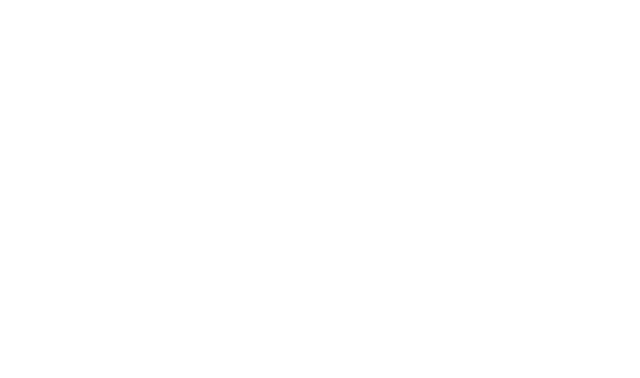
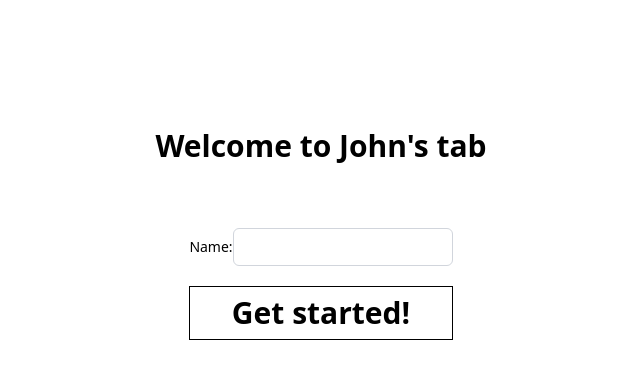
Before and after one commit to eugeneh1217/splab_cont, a React (Vite) app in the folder frontend/: page /member_home in a window 1280 px wide. Before the commit this address had no page. Shown: the top 378 px of the page, without its empty margins (319-959 px from the left). Built offline with nearby package versions, Linux system fonts and the light colour scheme.

Commit message:
member home page

```diff
--- a/frontend/src/App.jsx
+++ b/frontend/src/App.jsx
@@ -3,6 +3,7 @@
 import Home from "./integrals/Home";
 import MemberFInal from "./integrals/MemberFInal";
 import Upload from "./integrals/Upload";
+import MemberHome from "./integrals/MemberHome";
 
 function App() {
   return (
@@ -12,6 +13,7 @@
           <Route path="/" element={<Home />} />
           <Route path="/member_final" element={<MemberFInal />} />
           <Route path="/upload" element={<Upload />} />
+          <Route path="/member_home" element={<MemberHome />} />
         </Routes>
       </BrowserRouter>
     </div>
--- /dev/null
+++ b/frontend/src/integrals/MemberHome.jsx
@@ -0,0 +1,27 @@
+import React, { useState } from "react";
+
+const MemberHome = () => {
+  const [tabOwner, setTabOwner] = useState("John");
+
+  return (
+    <div className="flex flex-col items-center text-3xl font-bold">
+      <h1 className="mt-[10%]">Welcome to {tabOwner}'s tab</h1>
+      <form className="mt-[5%] flex flex-col gap-5">
+        <label className="text-sm font-normal">
+          Name:
+          <input
+            className="border border-gray-300 rounded-md p-2"
+            type="text"
+          />
+        </label>
+        <input
+          className="border broder-gray-300 round-md p-2"
+          type="submit"
+          value="Get started!"
+        />
+      </form>
+    </div>
+  );
+};
+
+export default MemberHome;
```
